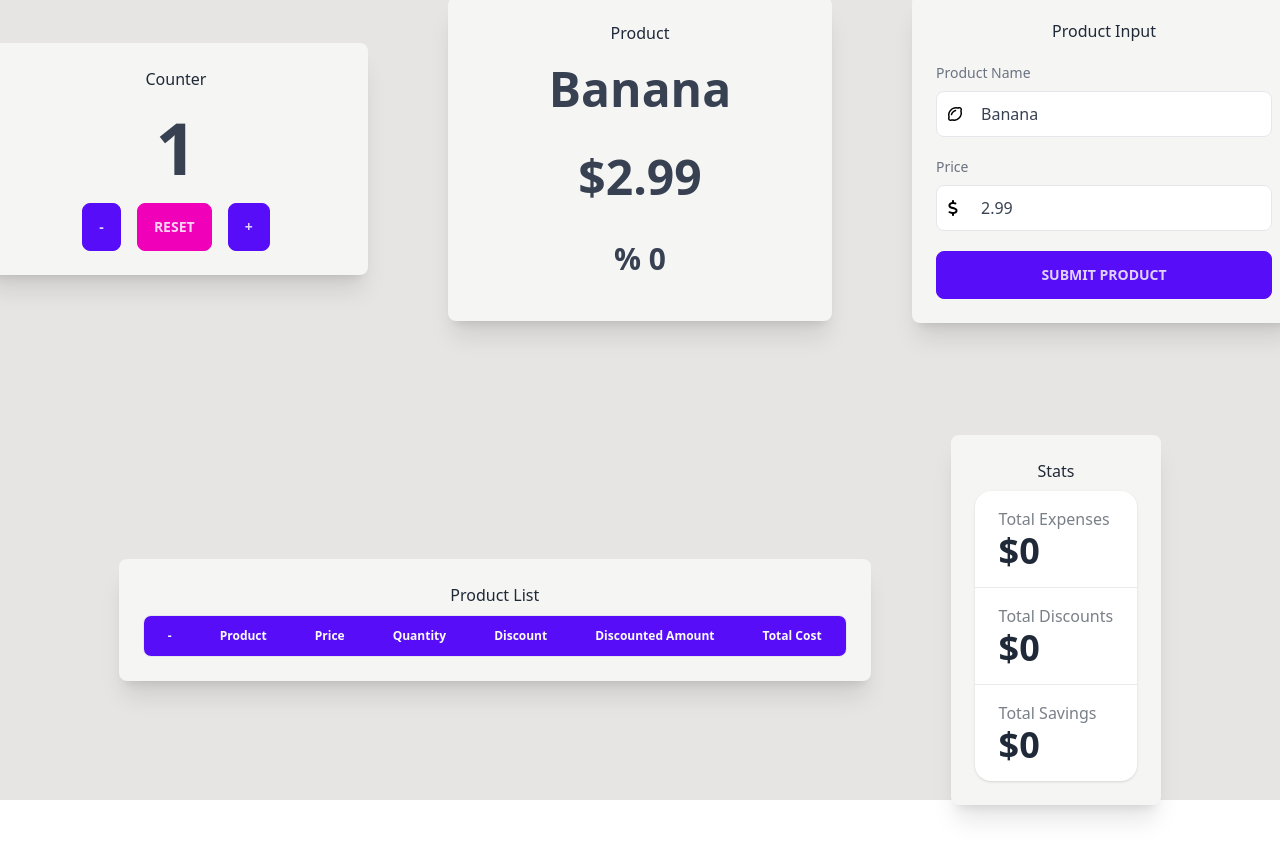
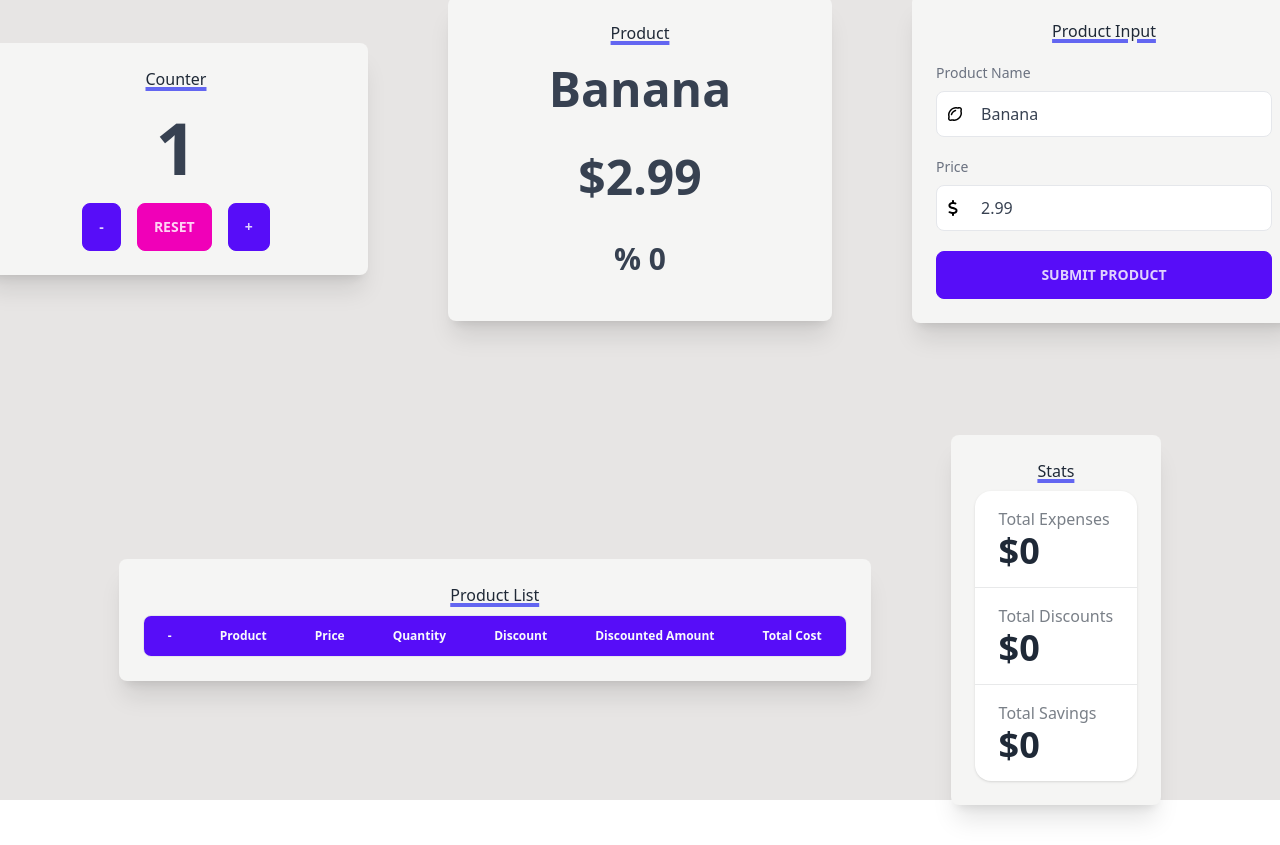
Before and after one commit to JustenMX/ntu-price-cart-app, a React (Vite) app: page / in a window 1280 px wide. Shown: the top 845 px of the page. Built offline with nearby package versions, Linux system fonts and the light colour scheme.

Commit message:
Update Changes

```diff
--- a/src/components/Product.jsx
+++ b/src/components/Product.jsx
@@ -20,7 +20,9 @@ function Product(props) {
       {/* Start of Counter */}
       <div className="w-96 h-auto card bg-stone-100 shadow-xl rounded-lg p-6 m-10">
         <div className="text-center">
-          <h1>Counter</h1>
+          <h1 className="underline decoration-4 decoration-indigo-500">
+            Counter
+          </h1>
           <h1 className="text-7xl font-extrabold text-gray-700 p-5">{count}</h1>
         </div>
         <div className="flex justify-center space-x-4">
@@ -46,7 +48,9 @@ function Product(props) {
       {/* Start of Price and Discount */}
       <div className="w-96 h-auto card bg-stone-100 shadow-xl rounded-lg p-6 m-10">
         <div className="text-center">
-          <h1>Product</h1>
+          <h1 className="underline decoration-4 decoration-indigo-500">
+            Product
+          </h1>
           <h1 className="text-5xl font-extrabold text-gray-700 p-5">
             {productName}
           </h1>
@@ -63,7 +67,9 @@ function Product(props) {
       {/* Start of Price and Product Input */}
       <div className="w-96 h-auto card bg-stone-100 shadow-xl rounded-lg p-6 m-10">
         <div className="text-center">
-          <h1>Product Input</h1>
+          <h1 className="underline decoration-4 decoration-indigo-500">
+            Product Input
+          </h1>
         </div>
         <Input
           productInputLabel={productName}
--- a/src/components/ProductContainer.jsx
+++ b/src/components/ProductContainer.jsx
@@ -121,14 +121,18 @@ function ProductContainer() {
         <div className="flex flex-row justify-center items-center mt-8">
           <div className="w-auto h-auto card bg-stone-100 shadow-xl rounded-lg p-6 m-10">
             <div className="text-center mb-2">
-              <h1>Product List</h1>
+              <h1 className="underline decoration-4 decoration-indigo-500">
+                Product List
+              </h1>
             </div>
 
             <ViewList list={list} />
           </div>
           <div className="w-auto h-auto card bg-stone-100 shadow-xl rounded-lg p-6 m-10">
             <div className="text-center mb-2">
-              <h1>Stats</h1>
+              <h1 className="underline decoration-4 decoration-indigo-500">
+                Stats
+              </h1>
             </div>
 
             <Stats
--- a/src/components/ViewList.jsx
+++ b/src/components/ViewList.jsx
@@ -8,7 +8,7 @@ function ViewList(props) {
       <div className="flex flex-col">
         <div className="-m-1.5 overflow-x-auto">
           <div className="p-1.5 min-w-full inline-block align-middle">
-            <div className="border rounded-lg overflow-hidden dark:border-gray-700">
+            <div className="border rounded-lg overflow-x-auto max-h-80">
               <table className="min-w-full divide-y divide-gray-200 dark:divide-gray-700">
                 <thead className="bg-primary">
                   <tr>
```
